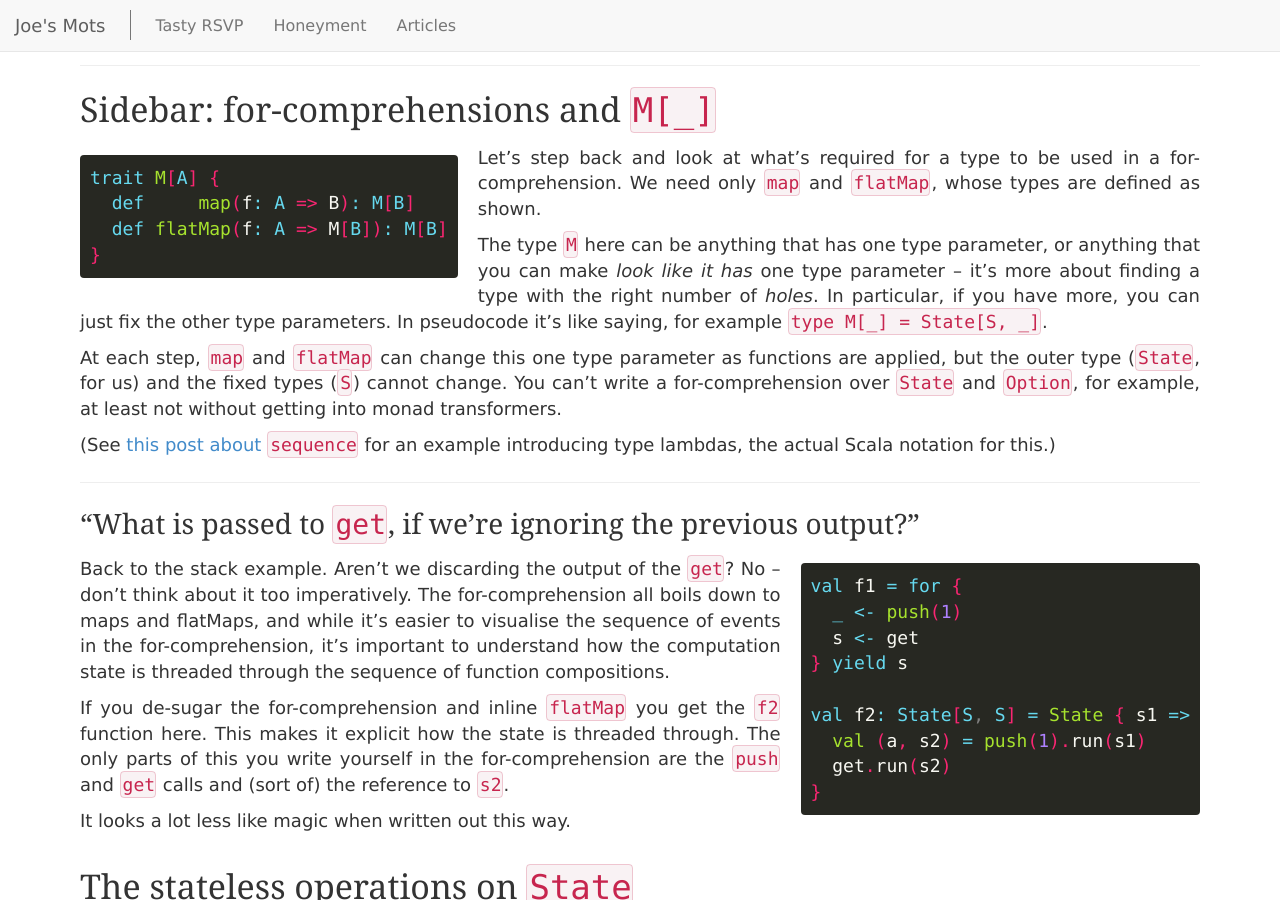
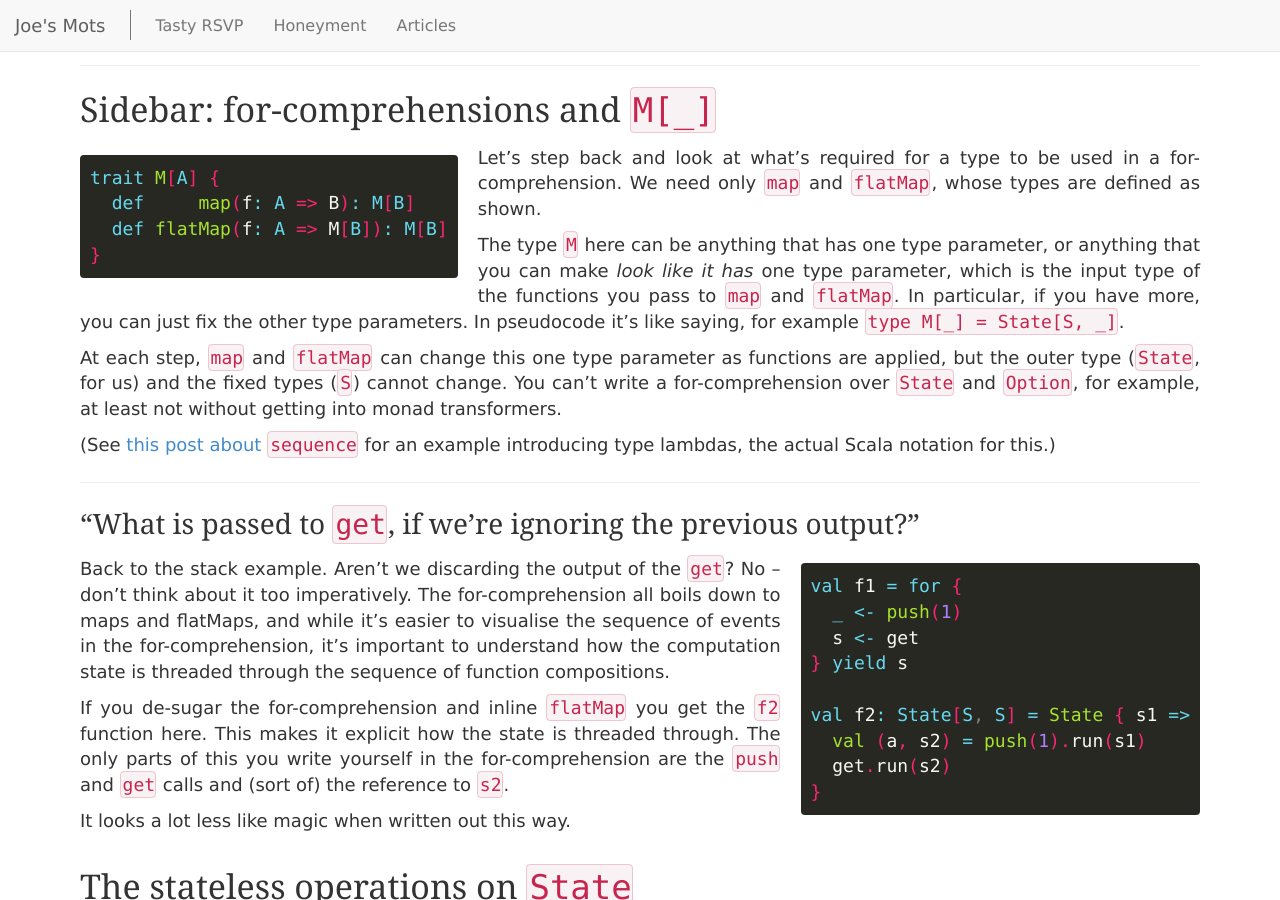
Before and after one commit to joekearney/joekearney.github.io, a Jekyll site: the page built from _posts/software/2015-12-14-learning-about-state-monad.md, in a window 1280 px wide and 900 px high, scrolled down 1704 px. Built offline with Jekyll 4.4.1, drawn with Linux system fonts in a browser that asks for light colours; some web fonts are replaced.

Commit message:
for-comprehension tweaks

```diff
--- a/_posts/software/2015-12-14-learning-about-state-monad.md
+++ b/_posts/software/2015-12-14-learning-about-state-monad.md
@@ -97,7 +97,7 @@ trait M[A] {
 
 Let's step back and look at what's required for a type to be used in a for-comprehension. We need only `map` and `flatMap`, whose types are defined as shown.
 
-The type `M` here can be anything that has one type parameter, or anything that you can make _look like it has_ one type parameter -- it's more about finding a type with the right number of _holes_. In particular, if you have more, you can just fix the other type parameters. In pseudocode it's like saying, for example `type M[_] = State[S, _]`.
+The type `M` here can be anything that has one type parameter, or anything that you can make _look like it has_ one type parameter, which is the input type of the functions you pass to `map` and `flatMap`. In particular, if you have more, you can just fix the other type parameters. In pseudocode it's like saying, for example `type M[_] = State[S, _]`.
 
 At each step, `map` and `flatMap` can change this one type parameter as functions are applied, but the outer type (`State`, for us) and the fixed types (`S`) cannot change. You can't write a for-comprehension over `State` and `Option`, for example, at least not without getting into monad transformers.
 
```
